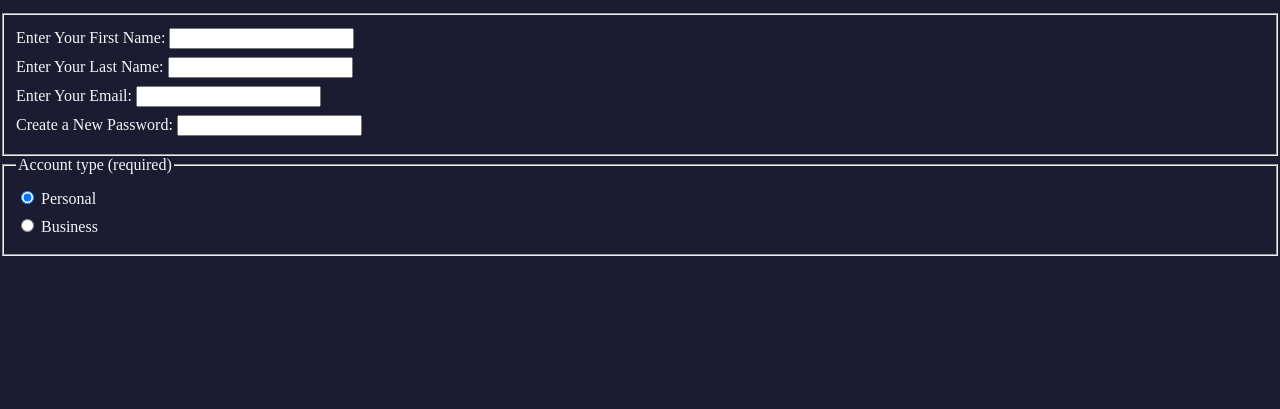
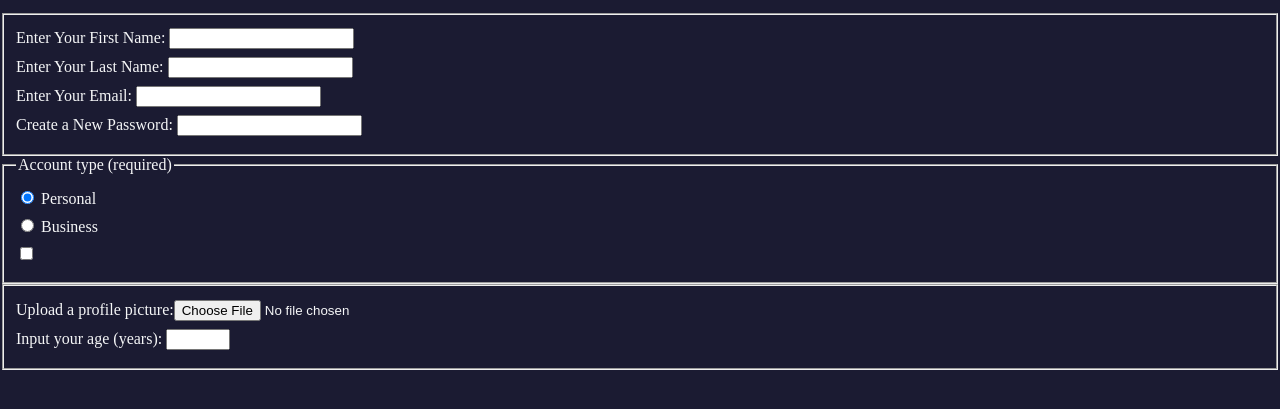
Before and after one commit to jacquie77917/Development-, a plain HTML site: page HTMLCSS/html-project-4-registration_form/index.html in a window 1280 px wide. Shown: the part 101-510 px from the top of the page. Drawn offline with Linux system fonts and the light colour scheme.

Commit message:
Nov 22 2023

```diff
--- a/HTMLCSS/html-project-4-registration_form/index.html
+++ b/HTMLCSS/html-project-4-registration_form/index.html
@@ -41,4 +41,13 @@
     ><input type="radio" name="account-type" id="business-account" />
     Business</label
   >
+  <label for="terms-and-conditions"
+    ><input type="checkbox" required id="terms-and-conditions"
+  /></label>
 </fieldset>
+<fieldset>
+  <label>Upload a profile picture:<input type="file" /> </label>
+  <label
+    >Input your age (years): <input type="number" min="13" max="120"
+  /></label>
+</fieldset>
```
